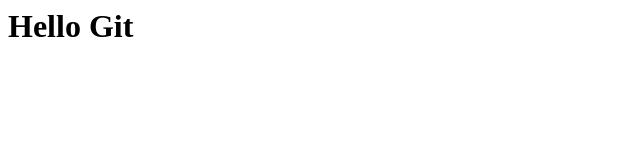
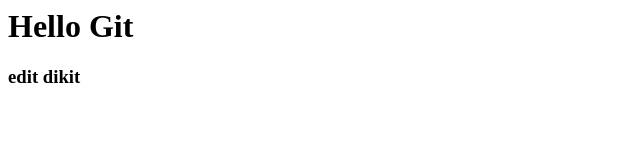
Before and after one commit to fauzidan/git-sandbox, a plain HTML site: page index.html in a window 1280 px wide. Shown: the whole page, without its empty margins (0-640 px from the left). Drawn offline with Linux system fonts and the light colour scheme.

Commit message:
modif index

```diff
--- a/index.html
+++ b/index.html
@@ -1,5 +1,6 @@
 <html>
     <body>
         <h1>Hello Git</h1>
+        <h3>edit dikit</h3>
     </body>
 </html>
```
